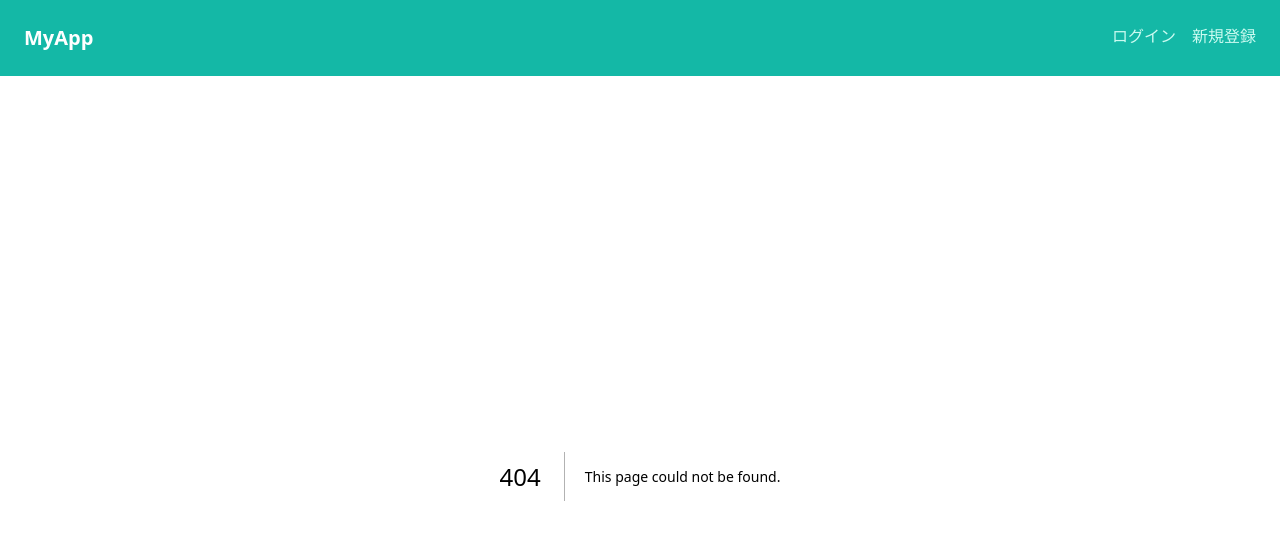
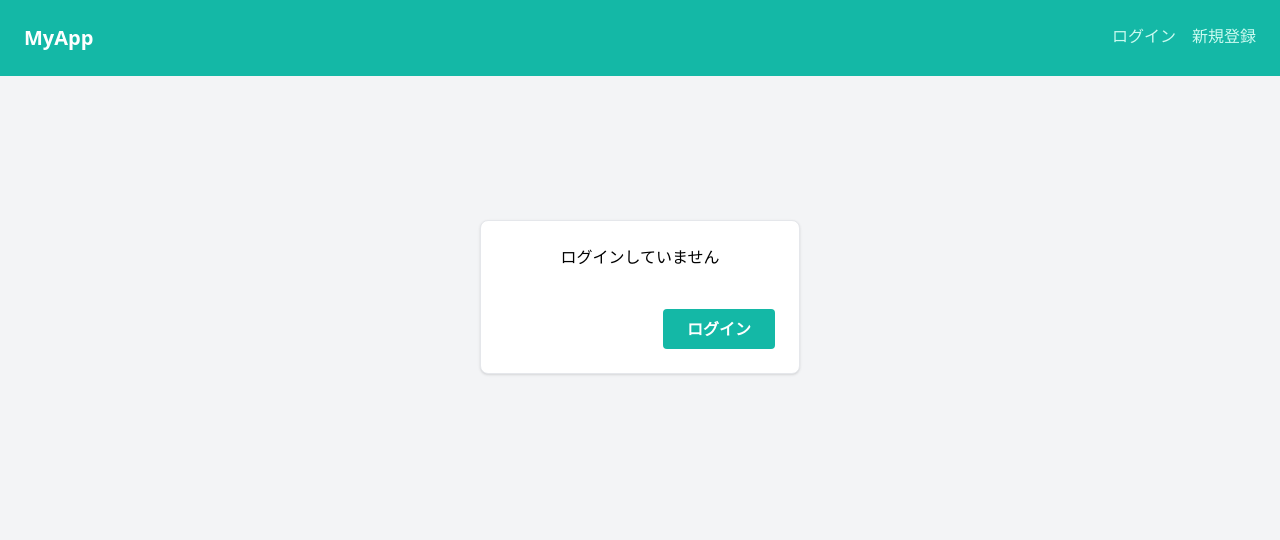
Before and after one commit to RikutoYamada/login-front-end, a Next.js app: page /signin in a window 1280 px wide. Before the commit this address had no page. Shown: the top 540 px of the page. Built offline with nearby package versions, Linux system fonts and the light colour scheme.

Commit message:
add signin page

```diff
--- /dev/null
+++ b/src/pages/signin.jsx
@@ -0,0 +1,23 @@
+import Link from 'next/link'
+
+import Button from '@/components/elements/Button/Button'
+import Card from '@/components/elements/Card/Card'
+
+const SignIn = () => {
+  return (
+    <div className='flex justify-center mt-36'>
+      <Card>
+        <div className='flex justify-center'>
+          <h1>ログインしていません</h1>
+        </div>
+        <div className='flex justify-end mt-10'>
+          <Link href='/signin' passHref>
+            <Button>ログイン</Button>
+          </Link>
+        </div>
+      </Card>
+    </div>
+  )
+}
+
+export default SignIn
```
